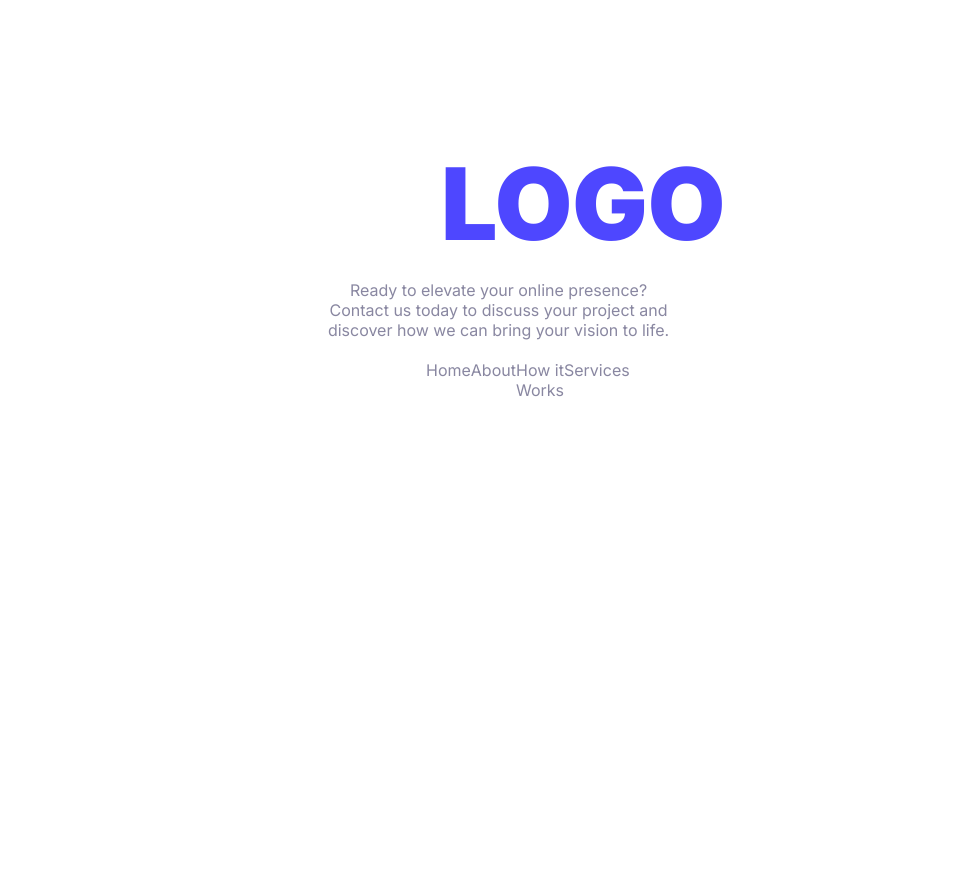
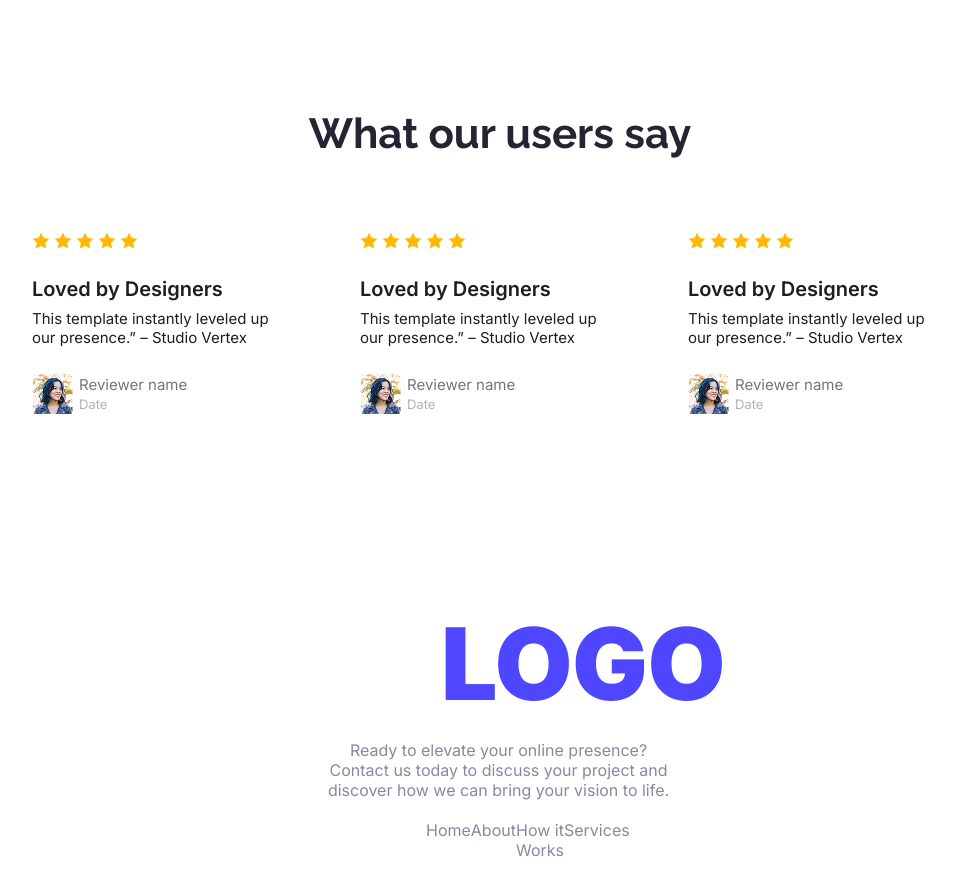
Before and after one commit to rashednawab/Task1-Landing-Launchpad, a plain HTML site: page index.html in a window 1280 px wide. Shown: the part 2181-3076 px from the top of the page, without its empty margins (141-1096 px from the left). Before the commit the page ends 2684 px from the top, so only its background shows below. Drawn offline with Linux system fonts and the light colour scheme.

Commit message:
added Users’ Feedback Section

```diff
--- a/index.html
+++ b/index.html
@@ -94,6 +94,79 @@
                 <a href=""><button class="button contact-button">Get in Touch</button></a>
             </div>
           </section>
+
+          <!-- Users’ Feedback Section -->
+           <section>
+            <h5 class="raleway-normal feedback-title">What our users say</h5>
+            <div class="reviews">
+                <div class="review-card">
+                    <div class="star-rating">
+                        <img src="/assets/icon-star.png" alt="">
+                        <img src="/assets/icon-star.png" alt="">
+                        <img src="/assets/icon-star.png" alt="">
+                        <img src="/assets/icon-star.png" alt="">
+                        <img src="/assets/icon-star.png" alt="">
+                    </div>
+                    <div class="review-text">
+                        <h6 class="inter-normal reviews-title">Loved by Designers</h6>
+                        <p class="inter-normal reviews-subtitle">This template instantly leveled up our presence.” – Studio Vertex</p>
+                    </div>
+                    <div class="profile">
+                        <img src="/assets/avatar.png" alt="">
+                        <div class="name_date">
+                            <h6 class="inter-normal">Reviewer name</h6>
+                            <p class="inter-normal">Date</p>
+                        </div>
+
+                    </div>
+                </div>
+
+                                <div class="review-card">
+                    <div class="star-rating">
+                        <img src="/assets/icon-star.png" alt="">
+                        <img src="/assets/icon-star.png" alt="">
+                        <img src="/assets/icon-star.png" alt="">
+                        <img src="/assets/icon-star.png" alt="">
+                        <img src="/assets/icon-star.png" alt="">
+                    </div>
+                    <div class="review-text">
+                        <h6 class="inter-normal reviews-title">Loved by Designers</h6>
+                        <p class="inter-normal reviews-subtitle">This template instantly leveled up our presence.” – Studio Vertex</p>
+                    </div>
+                    <div class="profile">
+                        <img src="/assets/avatar.png" alt="">
+                        <div class="name_date">
+                            <h6 class="inter-normal">Reviewer name</h6>
+                            <p class="inter-normal">Date</p>
+                        </div>
+
+                    </div>
+                </div>
+
+                                <div class="review-card">
+                    <div class="star-rating">
+                        <img src="/assets/icon-star.png" alt="">
+                        <img src="/assets/icon-star.png" alt="">
+                        <img src="/assets/icon-star.png" alt="">
+                        <img src="/assets/icon-star.png" alt="">
+                        <img src="/assets/icon-star.png" alt="">
+                    </div>
+                    <div class="review-text">
+                        <h6 class="inter-normal reviews-title">Loved by Designers</h6>
+                        <p class="inter-normal reviews-subtitle">This template instantly leveled up our presence.” – Studio Vertex</p>
+                    </div>
+                    <div class="profile">
+                        <img src="/assets/avatar.png" alt="">
+                        <div class="name_date">
+                            <h6 class="inter-normal">Reviewer name</h6>
+                            <p class="inter-normal">Date</p>
+                        </div>
+
+                    </div>
+                </div>
+
+            </div>
+           </section>
     </main>
 
     <footer>
--- a/styles/styles.css
+++ b/styles/styles.css
@@ -286,3 +286,94 @@ footer ul{
     margin-left: 65px;
     margin-right: 65px;
 }
+
+/* Users’ Feedback Section */
+
+.feedback-title{
+    font-weight: bold;
+    font-size: 42px;
+    color: #252432;
+    max-width: 1140px;
+    text-align: center;
+    margin-bottom: 50px;
+    margin-left: 151px;
+    margin-right: 149px;
+}
+
+.reviews{
+    margin-top: 0px;
+    margin-left: 141px;
+    margin-right: 159px;
+    display: flex;
+    gap: 20px;
+    justify-content: space-around;
+    max-width: 1140px;
+}
+
+.review-card{
+    padding: 24px;
+    width: 366.67px;
+    height: 243px;
+}
+
+.star-rating{
+    margin-top: 0px;
+    margin-bottom: 24px;
+    margin-left: 0px;
+    margin-right: 0px;
+}
+
+.review-text{
+    margin-top: 0px;
+    margin-bottom: 24px;
+    margin-left: 0px;
+    margin-right: 0px;
+}
+
+.reviews-title{
+    text-align: left;
+    font-weight: 600;
+    font-size: 20px;
+    color: rgba(30, 30, 30, 1);
+    margin-top: 0px;
+    margin-bottom: 8px;
+    max-width: 221px;
+}
+
+.reviews-subtitle{
+    text-align: left;
+    font-weight: 400;
+    font-size: 15px;
+    color: rgba(30, 30, 30, 1);
+    margin-top: 0px;
+    max-width: 318.67px;
+}
+
+.profile{
+    margin-top: 0px;
+    margin-bottom: 0px;
+    display: flex;
+    flex-direction: row;
+    gap: 6px;
+    align-items: center;
+    max-height: 46px;
+}
+
+.name_date{
+    margin-bottom: 24px;
+}
+.name_date h6{
+    color: rgba(117, 117, 117, 1);
+    font-weight: 400;
+    font-size: 15px;
+    text-align: left;
+    margin-bottom: 2px;
+}
+
+.name_date p{
+    text-align: left;
+    font-weight: 400;
+    font-size: 13px;
+    color: rgba(179, 179, 179, 1);
+    margin-top: 0px;
+}
```
